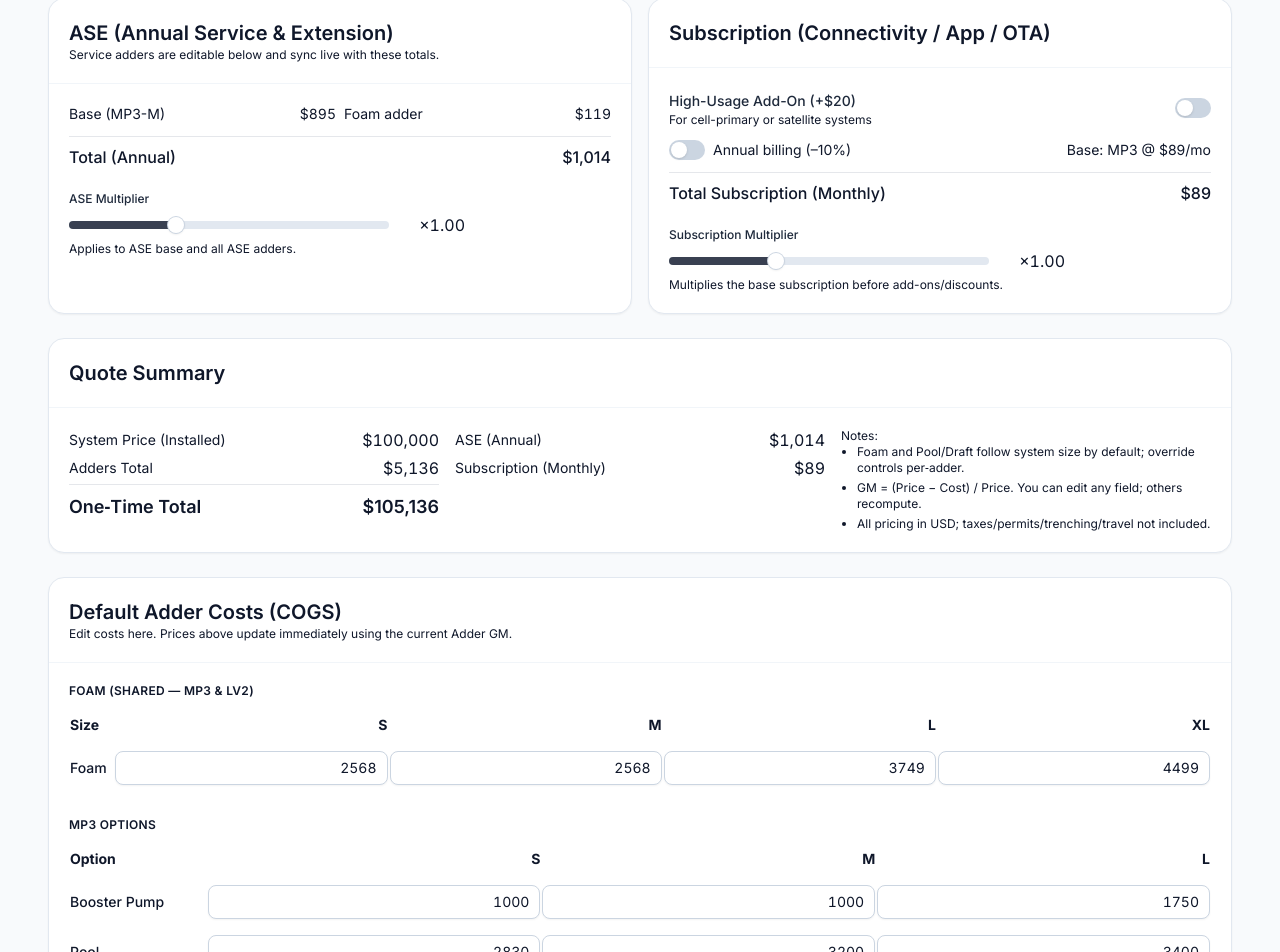
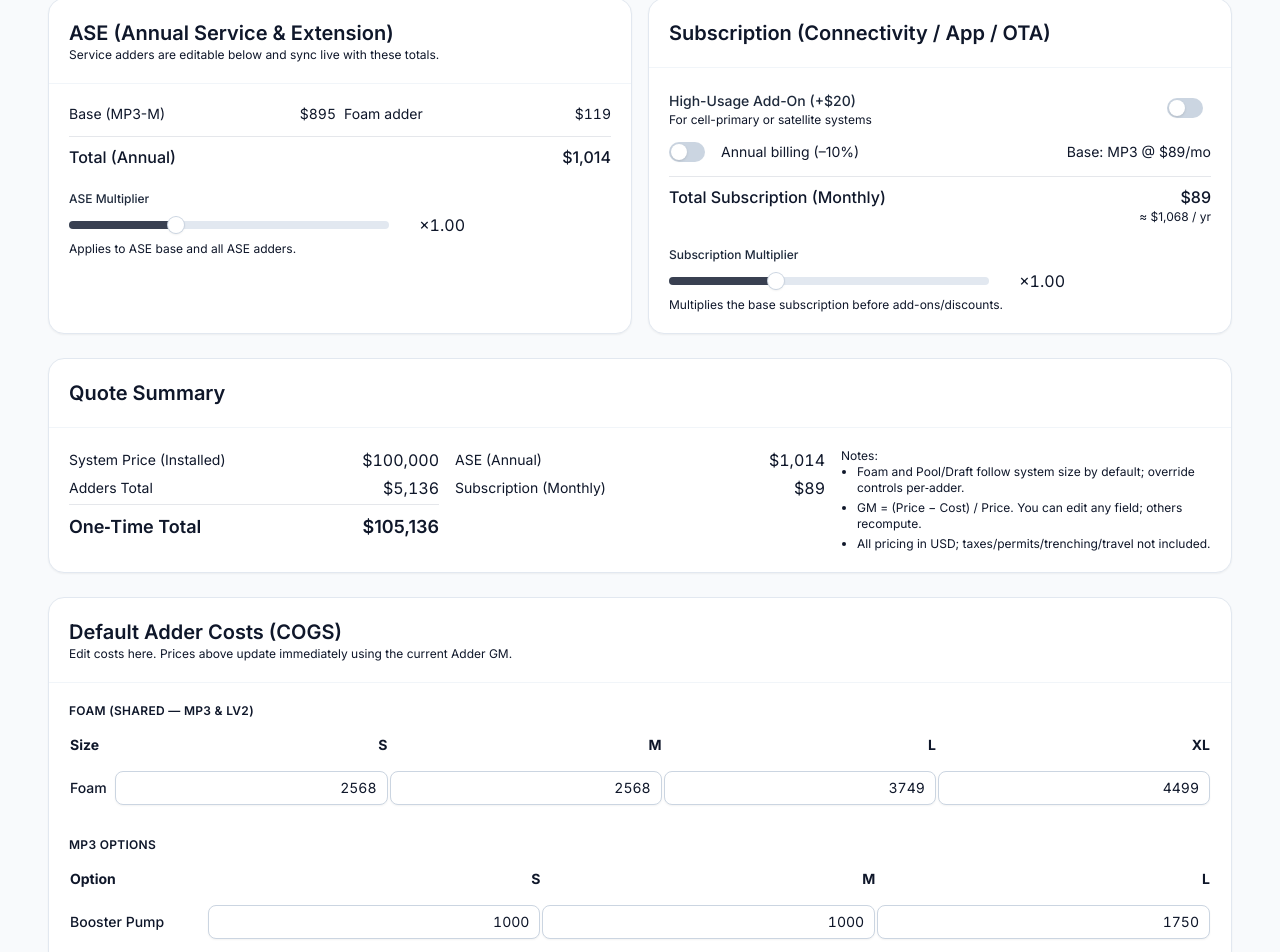
Before and after one commit to cappadonna06/Frontline-pricing-demo, a React (Vite) app: page / in a window 1280 px wide. Shown: the part 1230-2182 px from the top of the page. Built offline with nearby package versions, Linux system fonts and the light colour scheme.

Commit message:
Update FrontlinePricingCalculator.tsx

```diff
--- a/src/FrontlinePricingCalculator.tsx
+++ b/src/FrontlinePricingCalculator.tsx
@@ -691,6 +691,7 @@ subMonthly = Math.round(subMonthly * 100) / 100;
   </Card>
 
   {/* Subscription */}
+ {/* Subscription */}
 <Card>
   <CardHeader>
     <CardTitle>Subscription (Connectivity / App / OTA)</CardTitle>
@@ -706,12 +707,22 @@ subMonthly = Math.round(subMonthly * 100) / 100;
             For cell-primary or satellite systems
           </p>
         </div>
-          <Switch checked={isHighUsage} onCheckedChange={setIsHighUsage} />
+        {/* Lock size + cast boolean */}
+        <Switch
+          className="h-6 w-11"
+          checked={isHighUsage}
+          onCheckedChange={(v: boolean) => setIsHighUsage(!!v)}
+        />
       </div>
 
       <div className="flex items-center justify-between gap-2 col-span-2">
         <div className="flex items-center gap-2">
-            <Switch checked={annualBilling} onCheckedChange={setAnnualBilling} />
+          {/* Lock size + cast boolean */}
+          <Switch
+            className="h-6 w-11"
+            checked={annualBilling}
+            onCheckedChange={(v: boolean) => setAnnualBilling(!!v)}
+          />
           <span className="text-sm">Annual billing (–10%)</span>
         </div>
         <div className="text-sm">
@@ -721,9 +732,15 @@ subMonthly = Math.round(subMonthly * 100) / 100;
     </div>
 
     {/* Total */}
-      <div className="flex justify-between border-t pt-2 font-medium">
-        <span>Total Subscription (Monthly)</span>
-        <span>{fmtUSD(subMonthly)}</span>
+    <div className="flex items-baseline justify-between border-t pt-2">
+      <span className="font-medium">Total Subscription (Monthly)</span>
+      <div className="text-right">
+        <div className="font-medium">{fmtUSD(subMonthly)}</div>
+        {/* Informational yearly */}
+        <div className="text-xs text-muted-foreground">
+          ≈ {fmtUSD(Math.round(subMonthly * 12))} / yr
+        </div>
+      </div>
     </div>
 
     {/* Slider at bottom */}
@@ -747,6 +764,7 @@ subMonthly = Math.round(subMonthly * 100) / 100;
     </div>
   </CardContent>
 </Card>
+
 </div>
 
 
```
Lines whose indentation alone changed are shown as unchanged.
